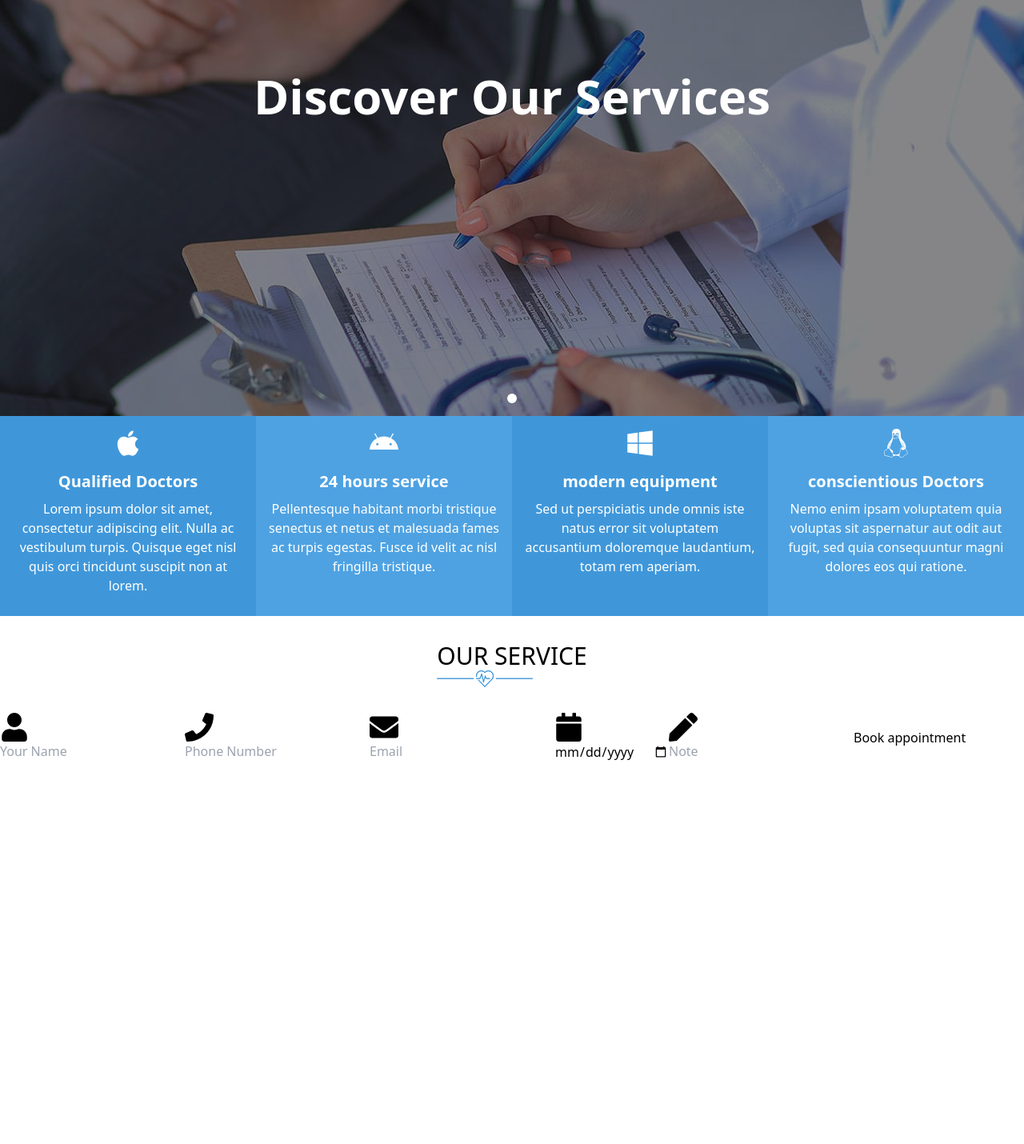
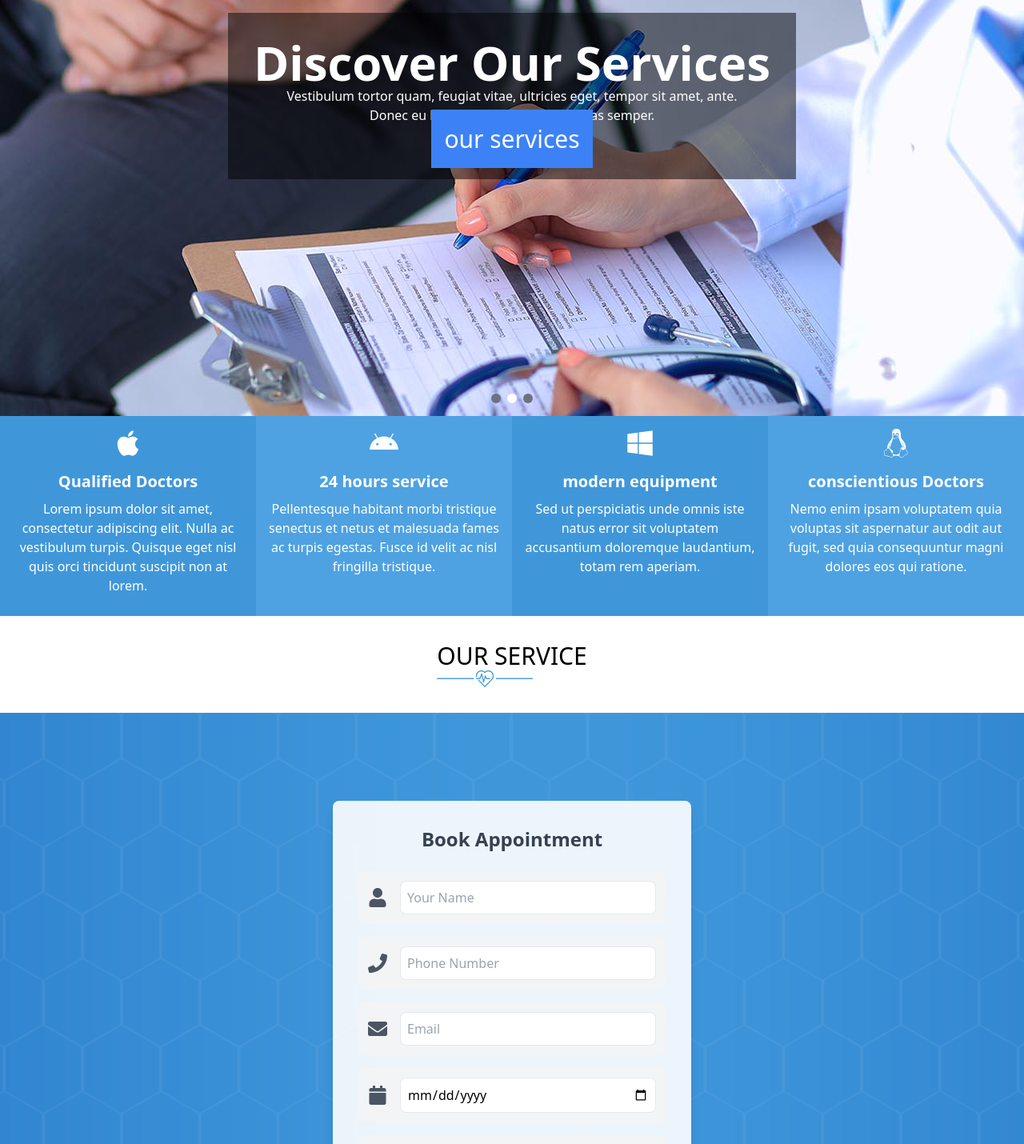
Before and after one commit to stephenmiracle4/medicare, a React (Create React App) app: page / in a window 1280 px wide. Shown: the part 360-1790 px from the top of the page at 80% size. Before the commit the page ends 1313 px from the top, so only its background shows below. Built offline with nearby package versions, Linux system fonts and the light colour scheme.

Commit message:
fix: hero section

```diff
--- a/src/components/HeroSection.jsx
+++ b/src/components/HeroSection.jsx
@@ -8,7 +8,7 @@ const HeroSection = () => {
   const slides = [
     {
       image:  '/images/banner/background2.jpg',
-      message: 'Welcome to Our Website',
+      message: 'LET US PROTECT YOUR HEALTH',
     },
     {
       image:  '/images/banner/background1.jpg',
@@ -45,11 +45,19 @@ const HeroSection = () => {
           }}
         >
           {/* Overlay */}
-          <div className="absolute inset-0 bg-black bg-opacity-50"></div>
+          <div className="absolute inset-0 "></div>
 
           {/* Hero Message */}
           <div className="relative h-full flex items-center justify-center text-center text-white">
-            <h1 className="text-4xl md:text-6xl font-bold">{slide.message}</h1>
+            <div className="p-8 bg-black bg-opacity-50">
+            <h1 className="text-4xl md:text-6xl font-bold ">{slide.message}</h1>
+            <p>
+              Vestibulum tortor quam, feugiat vitae, ultricies eget, tempor sit amet, ante.
+              <br/>
+              Donec eu libero sit amet quam egestas semper.
+          </p>
+          <a href="#" className='bg-blue-500 p-4 text-3xl mt-4'>our services</a>
+            </div>
           </div>
         </div>
       ))}
--- a/src/components/bookApoinment.jsx
+++ b/src/components/bookApoinment.jsx
@@ -1,55 +1,56 @@
-import React from 'react'
-import { FaUser, FaPhone, FaEnvelope, FaCalendar, FaPen } from 'react-icons/fa'
+import React from "react";
+import { FaUser, FaPhone, FaEnvelope, FaCalendar, FaPen } from "react-icons/fa";
 
-
-const BookApoinment = () => {
-  const apointment = [
+const BookAppointment = () => {
+  const appointmentFields = [
     {
-      icon: <FaUser className="text-4xl text-black" />,
-      input: <input type="text" placeholder='Your Name'
-      />
+      icon: <FaUser className="text-2xl text-gray-600" />,
+      input: <input type="text" placeholder="Your Name" className="w-full p-2 border rounded-lg focus:outline-none focus:ring-2 focus:ring-blue-500" />
     },
     {
-      icon: <FaPhone className="text-4xl text-black" />,
-      input: <input type="text" placeholder='Phone Number'
-      />
+      icon: <FaPhone className="text-2xl text-gray-600" />,
+      input: <input type="text" placeholder="Phone Number" className="w-full p-2 border rounded-lg focus:outline-none focus:ring-2 focus:ring-blue-500" />
     },
     {
-      icon: <FaEnvelope className="text-4xl text-black"/>,
-      input: <input type="text" placeholder='Email'
-      />
+      icon: <FaEnvelope className="text-2xl text-gray-600" />,
+      input: <input type="text" placeholder="Email" className="w-full p-2 border rounded-lg focus:outline-none focus:ring-2 focus:ring-blue-500" />
     },
     {
-      icon: <FaCalendar className="text-4xl text-black" />,
-      input: <input type="date" value="16-12-2024" data-date-format="mm-dd-yyyy" placeholder='' />
+      icon: <FaCalendar className="text-2xl text-gray-600" />,
+      input: <input type="date" placeholder="Select Date" className="w-full p-2 border rounded-lg focus:outline-none focus:ring-2 focus:ring-blue-500" />
     },
     {
-      icon: <FaPen className="text-4xl text-black" />,
-      input: <input type="text" placeholder='Note' />
-    }
+      icon: <FaPen className="text-2xl text-gray-600" />,
+      input: <input type="text" placeholder="Note" className="w-full p-2 border rounded-lg focus:outline-none focus:ring-2 focus:ring-blue-500" />
+    },
   ];
 
   return (
-    <div className="flex flex-wrap"
+    <div
+      className="flex justify-center items-center min-h-screen bg-cover bg-center"
+      style={{ backgroundImage: "url('images/services/background3.png')" }}
     >
-      {apointment.map((apointment, index) => (
-        <div key={index}
+      <div className="bg-white bg-opacity-90 shadow-lg rounded-lg p-8 w-full max-w-md">
+        <h2 className="text-2xl font-semibold text-center mb-6 text-gray-700">
+          Book Appointment
+        </h2>
+        <div className="space-y-4">
+          {appointmentFields.map((field, index) => (
+            <div
+              key={index}
+              className="flex items-center gap-4 bg-gray-100 p-3 rounded-lg"
+            >
+              {field.icon}
+              <div className="flex-1">{field.input}</div>
+            </div>
+          ))}
+        </div>
+        <button className="mt-6 w-full bg-blue-500 text-white py-2 rounded-lg hover:bg-blue-600 focus:outline-none focus:ring-2 focus:ring-blue-400">
+          Book Appointment
+        </button>
+      </div>
+    </div>
+  );
+};
 
-          style={{
-            backgroundImage: <img src="images/services/backgroud3.png" alt="" />
-          }}
-        >
-          {apointment.icon}
-          {apointment.input}
-
-        </div>
-
-      ))}
-      <button>Book appointment</button>
-    </div>
-  )
-
-}
-
-
-export default BookApoinment
+export default BookAppointment;
```
